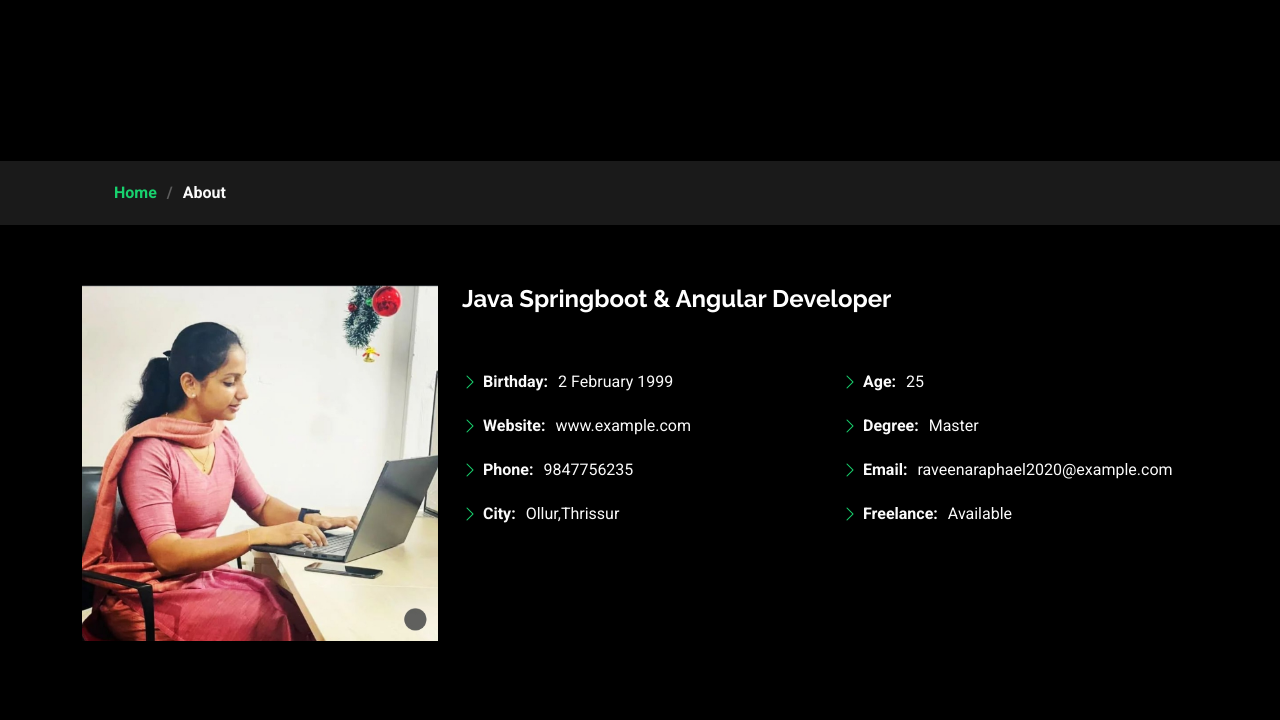
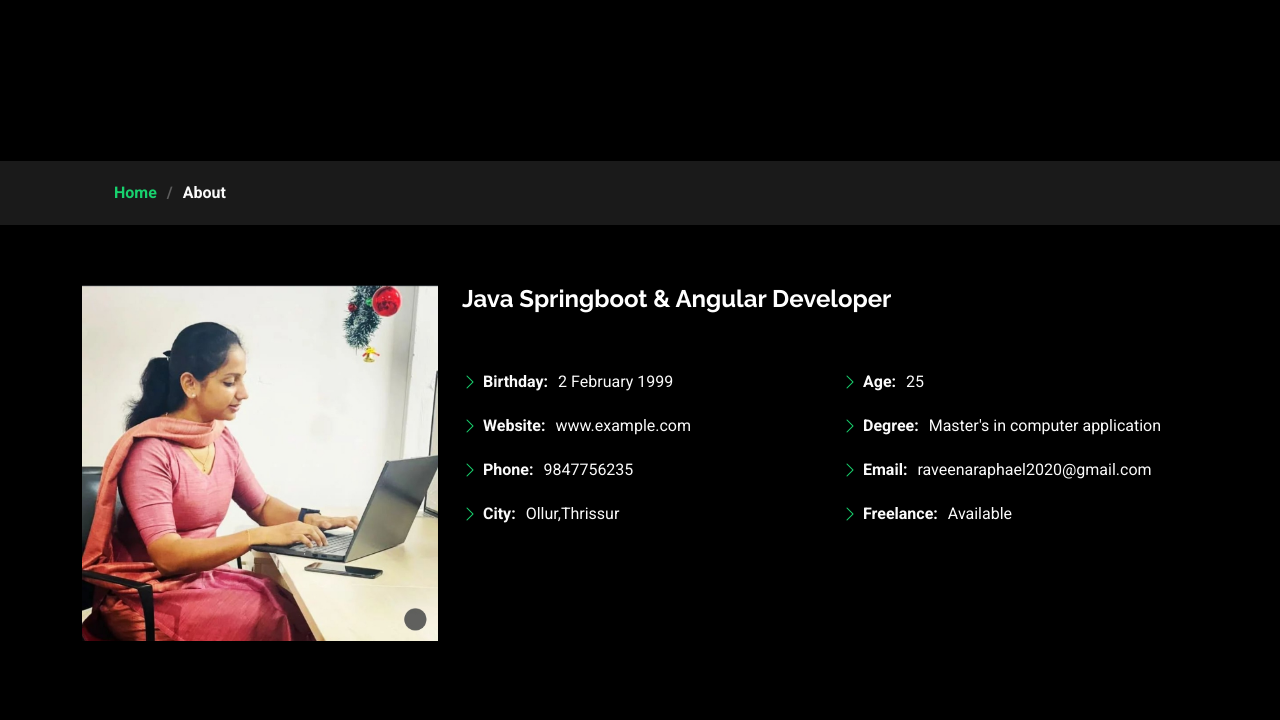
Before and after one commit to raveenaraphael/raveenaraphael, a plain HTML site: page about.html in a window 1280 px wide. Shown: the part 80-800 px from the top of the page. Drawn offline with Linux system fonts and the light colour scheme.

Commit message:
Add files via upload

```diff
--- a/about.html
+++ b/about.html
@@ -102,8 +102,8 @@
               <div class="col-lg-6">
                 <ul>
                   <li><i class="bi bi-chevron-right"></i> <strong>Age:</strong> <span>25</span></li>
-                  <li><i class="bi bi-chevron-right"></i> <strong>Degree:</strong> <span>Master</span></li>
-                  <li><i class="bi bi-chevron-right"></i> <strong>Email:</strong> <span>raveenaraphael2020@example.com</span></li>
+                  <li><i class="bi bi-chevron-right"></i> <strong>Degree:</strong> <span>Master's in computer application</span></li>
+                  <li><i class="bi bi-chevron-right"></i> <strong>Email:</strong> <span>raveenaraphael2020@gmail.com</span></li>
                   <li><i class="bi bi-chevron-right"></i> <strong>Freelance:</strong> <span>Available</span></li>
                 </ul>
               </div>
```
